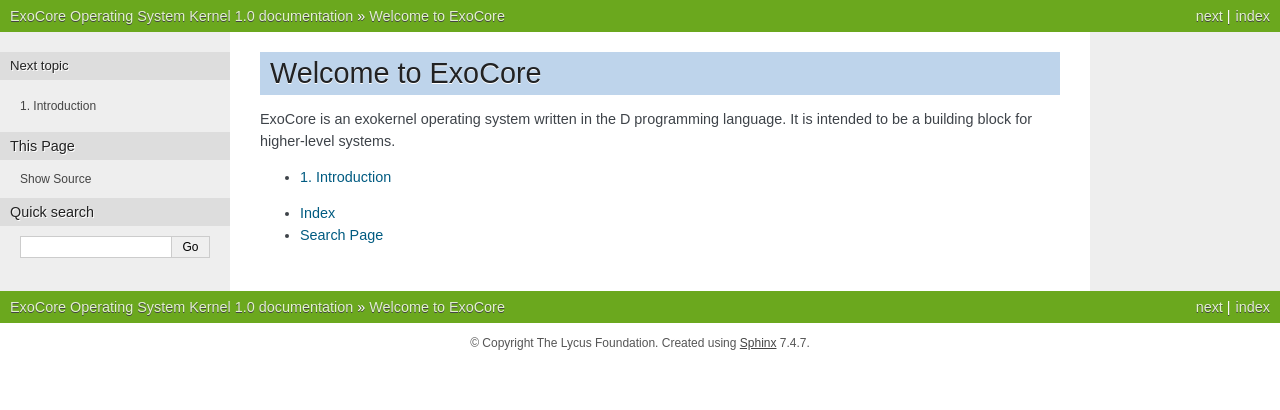
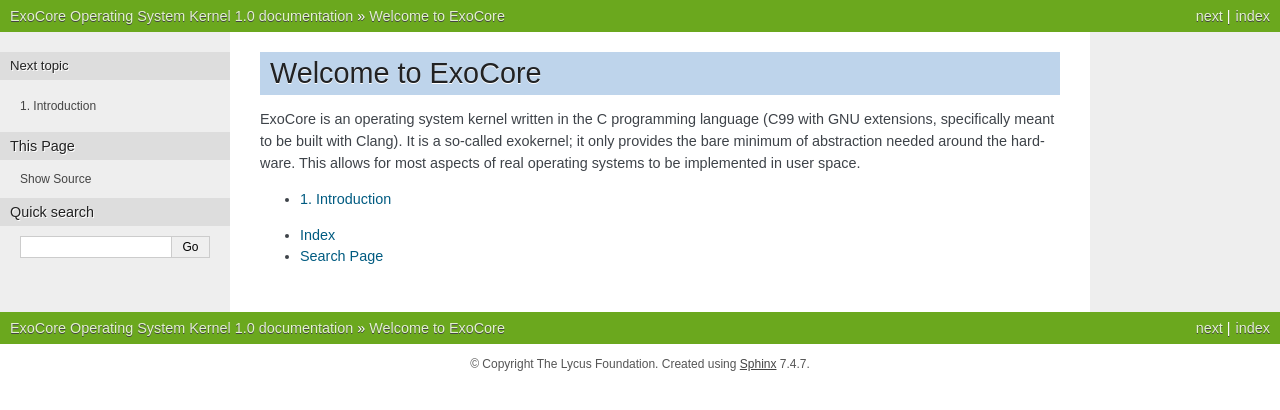
Before and after one commit to lycus/exocore, a Sphinx documentation site: the page built from docs/index.rst, in a window 1280 px wide. Shown: the top 410 px of the page. Built offline with Sphinx 7.4.7, drawn with Linux system fonts in a browser that asks for light colours.

Commit message:
More D -> C.

```diff
--- a/docs/conf.py
+++ b/docs/conf.py
@@ -15,7 +15,7 @@
 master_doc = 'index'
 
 pygments_style = 'sphinx'
-highlight_language = 'd'
+highlight_language = 'c'
 
 html_theme = 'nature'
 html_static_path = ['_static']
--- a/docs/index.rst
+++ b/docs/index.rst
@@ -1,8 +1,11 @@
 Welcome to ExoCore
 ==================
 
-ExoCore is an exokernel operating system written in the D programming
-language. It is intended to be a building block for higher-level systems.
+ExoCore is an operating system kernel written in the C programming language
+(C99 with GNU extensions, specifically meant to be built with Clang). It is
+a so-called exokernel; it only provides the bare minimum of abstraction needed
+around the hardware. This allows for most aspects of real operating systems to
+be implemented in user space.
 
 .. toctree::
    :maxdepth: 1
```
